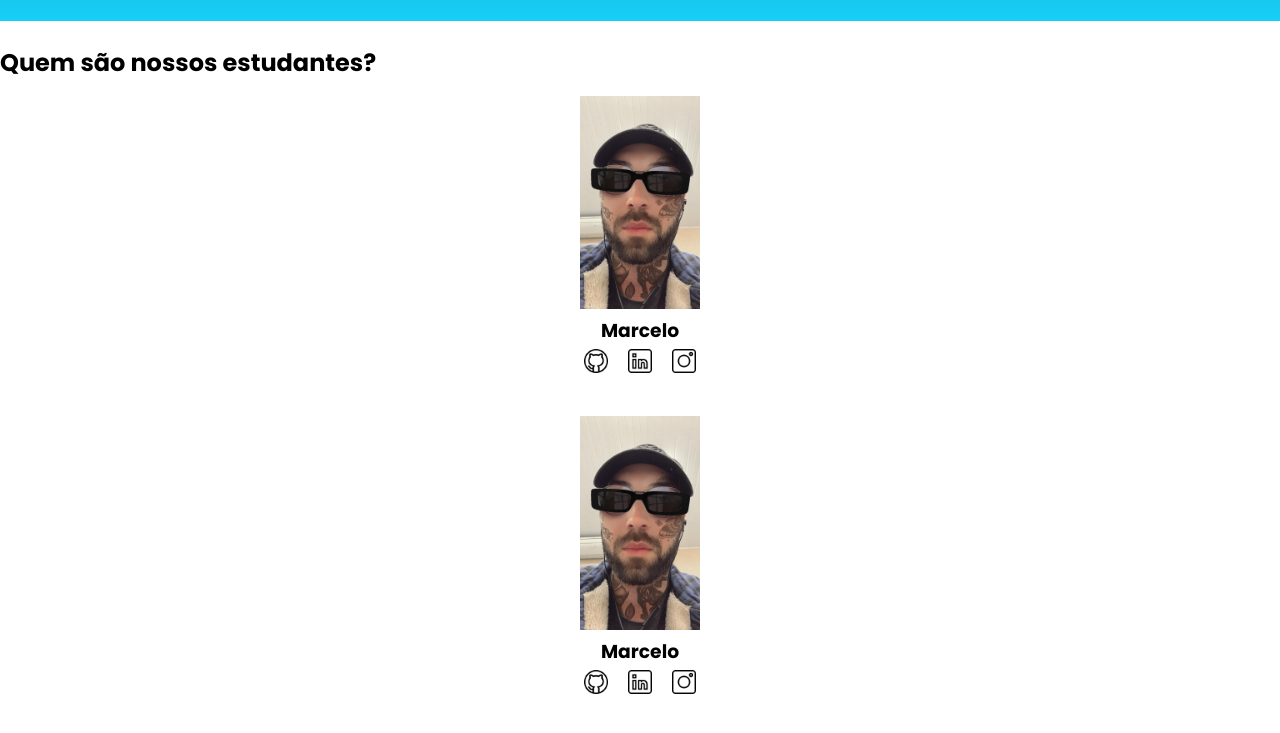
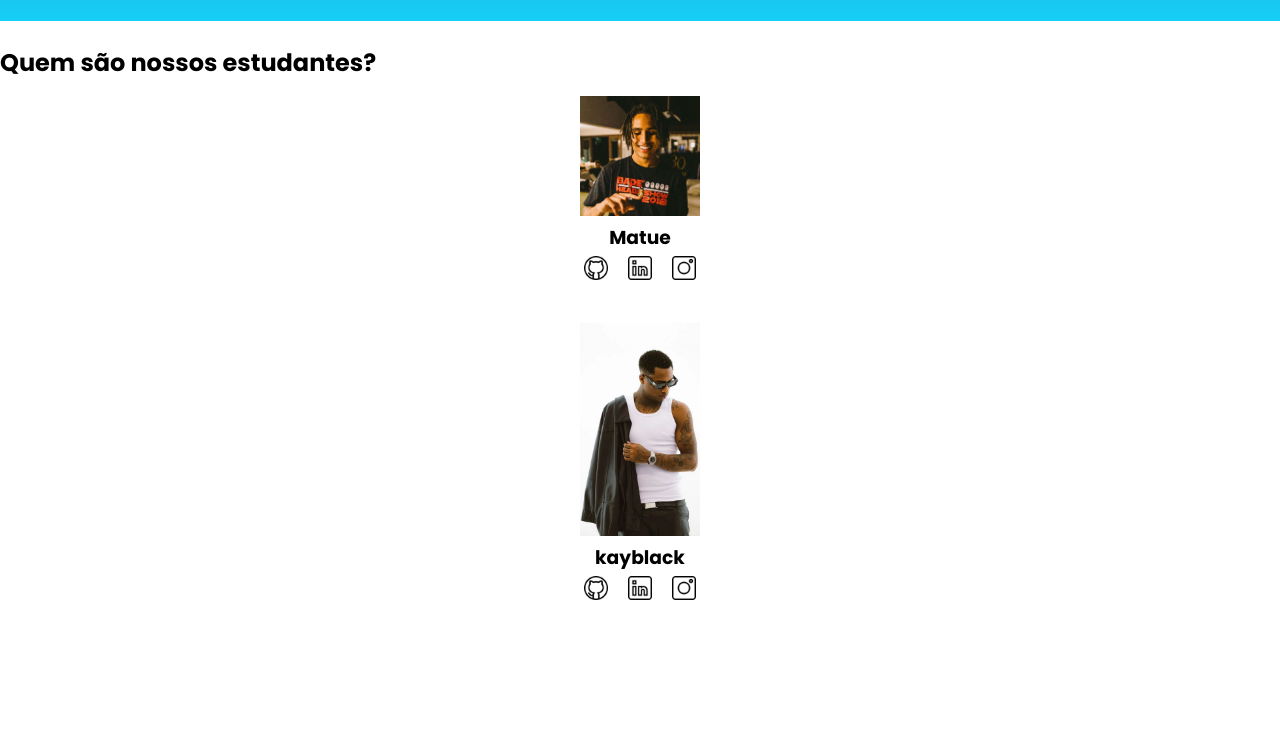
Before and after one commit to rsilvaa0/AluraStart20242C, a plain HTML site: page index.html in a window 1280 px wide. Shown: the part 443-1176 px from the top of the page. After the commit the page ends 1094 px from the top, so only its background shows below. Drawn offline with Linux system fonts and the light colour scheme.

Commit message:
Add files via upload

```diff
--- a/index.html
+++ b/index.html
@@ -49,18 +49,18 @@
       <div class="estudante-todos">
          <span></span>
          <div class="estudante-div">
-            <img class="estudante-imagem" src="Marcelo.jpeg" alt="foto do marcelo">
-            <h3 class="estudante-nome">Marcelo</h3>
-            <a href="https://github.com/marcelopaludetto"><img class="estudante-icone" src="github.png"
+            <img class="estudante-imagem" src="matue2.png" alt="foto do matue">
+            <h3 class="estudante-nome">Matue</h3>
+            <a href="https://github.com/rsilvaa0/AluraStart20242C.git"><img class="estudante-icone" src="github.png"
                   alt="icone github"></a>
-            <a href="https://linkedin.com/marcelopaludetto"><img class="estudante-icone" src="linkedin.png"
+            <a href="https://github.com/rsilvaa0/AluraStart20242C.git"><img class="estudante-icone" src="linkedin.png"
                   alt="icone linkedin"></a>
-            <a href="https://instagram.com/marcelopaludetto"><img class="estudante-icone" src="instagram.png"
+            <a href="https://github.com/rsilvaa0/AluraStart20242C.git"><img class="estudante-icone" src="instagram.png"
                   alt="icone instagram"></a>
          </div>
          <div class="estudante-div">
-            <img class="estudante-imagem" src="Marcelo.jpeg" alt="foto do marcelo">
-            <h3 class="estudante-nome">Marcelo</h3>
+            <img class="estudante-imagem" src="kayblack.jpg" alt="foto do matue">
+            <h3 class="estudante-nome">kayblack</h3>
             <a href="https://github.com/marcelopaludetto"><img class="estudante-icone" src="github.png"
                   alt="icone github"></a>
             <a href="https://linkedin.com/marcelopaludetto"><img class="estudante-icone" src="linkedin.png"
```
Also changed, not shown: kayblack.jpg (added), matue2.png (added).
